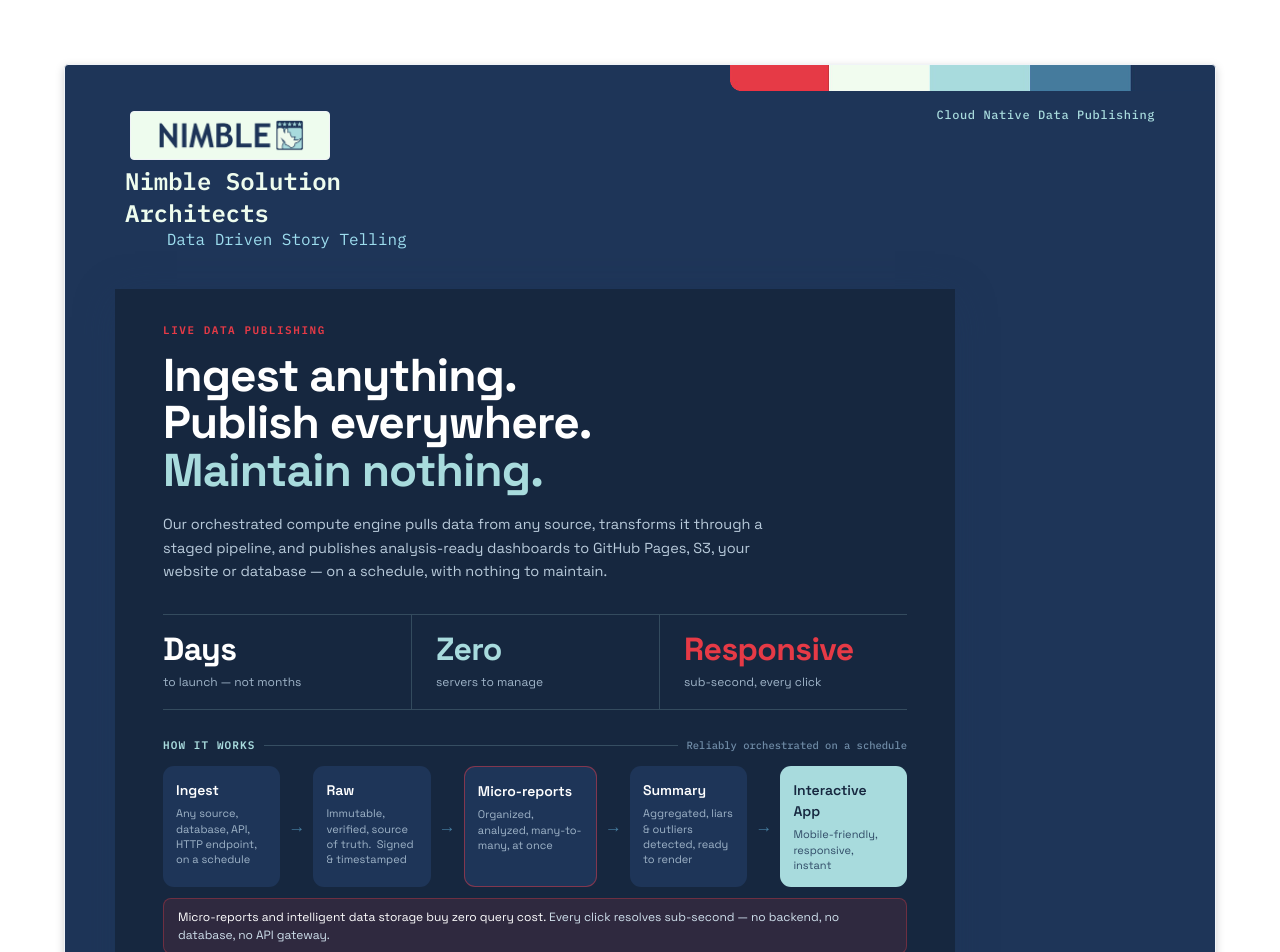
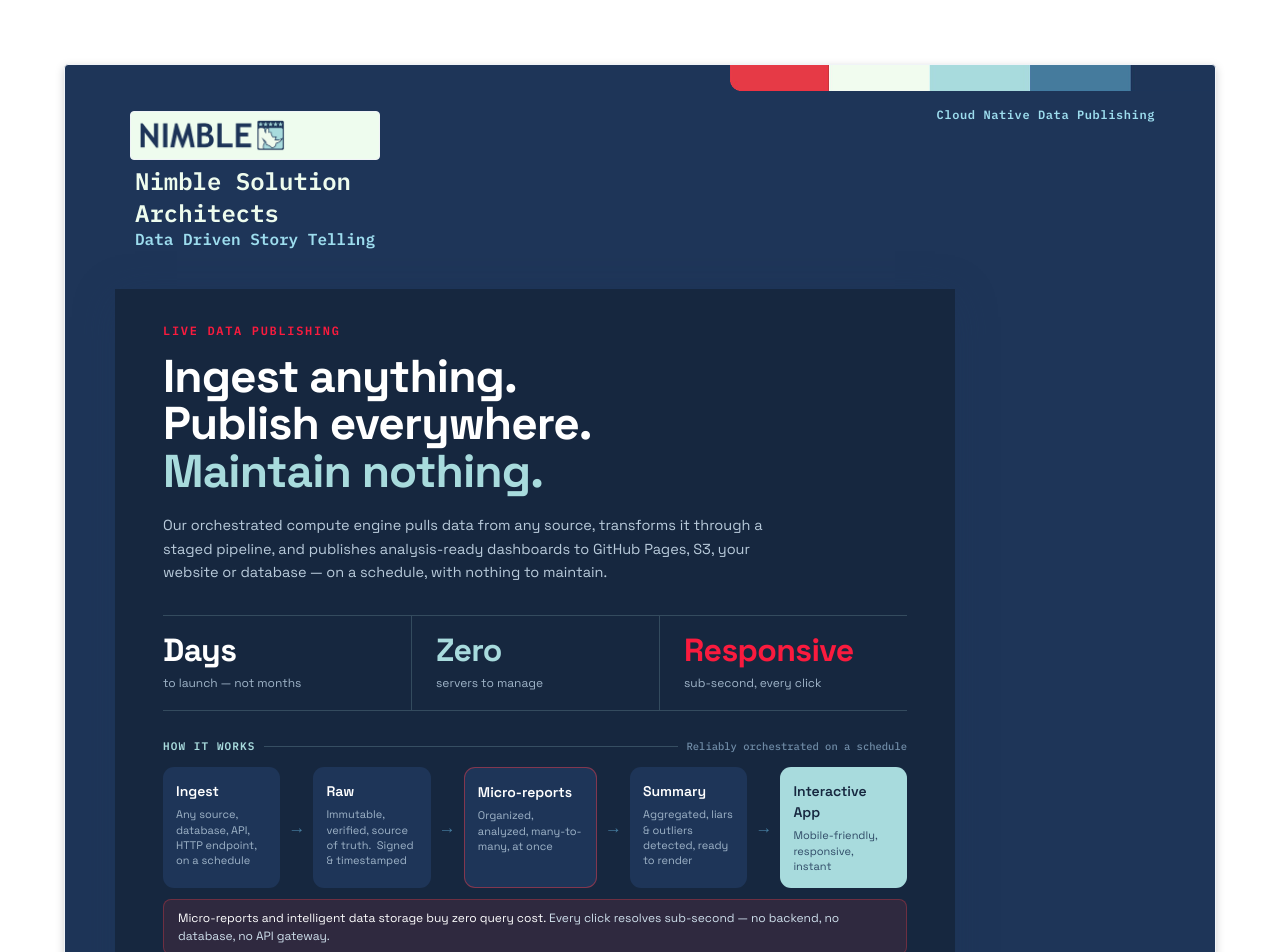
Before and after one commit to nimblesa/nimblesa.github.io, a Jekyll site: the page built from index.html, in a window 1280 px wide. Shown: the top 952 px of the page. Built offline with Jekyll 4.4.1, drawn with Linux system fonts in a browser that asks for light colours.

Commit message:
update:NIMBLESA:layout:2026:7:2

```diff
--- a/www/css/www.css
+++ b/www/css/www.css
@@ -27,7 +27,7 @@ body {
     system-ui,sans-serif;
     -webkit-font-smoothing:antialiased;
     text-align: center;
-    font-size: 100%;
+    font-size: 1em;
     font-weight: 100;
 }
 
@@ -126,7 +126,9 @@ h4 {
     height: 200px;
 }
 
-.header .top-left {}
+.header .top-left {
+    text-align: left;
+}
 
 .header .top-center {}
 
@@ -136,7 +138,7 @@ h4 {
     padding: 5px;
     border: 1px solid #f0f3f7;
     border-radius:  0.25em;
-    width: 200px;
+    width: 250px;
 }
 
 .header .top-left .pfp img {
@@ -149,12 +151,14 @@ h4 {
     font-size : 1.5em;
     text-align: left;
     color: var(--primary-off-white);
+    padding-left: 10px;
 }
 
 .header .top-left .subtitle {
-    font: 400 12px 'IBM Plex Mono', monospace;
+    font: 600 12px 'IBM Plex Mono', monospace;
     font-size : 1em;
     color: var(--primary-lt-blue);
+    padding-left: 10px;
 }
 
 .header .top-right {
@@ -165,8 +169,8 @@ h4 {
 
 .header .top-right p.quip {
     text-align:right;
-    font:500 12px 'IBM Plex Mono',monospace;
-    color:var(--accent-teal-lt);
+    font:600 12px 'IBM Plex Mono',monospace;
+    color: var(--primary-lt-blue);
     letter-spacing:.05em;
     line-height:1.5
 }
@@ -247,7 +251,7 @@ h1.post-title .offset-color {
 
 h3.post-subtitle {
     font:600 11px 'IBM Plex Mono', monospace;
-    color:#e63a46;
+    color:var(--primary-red);
     letter-spacing:.14em;
     text-transform:uppercase;
     margin-bottom:15px
@@ -656,8 +660,8 @@ table.service-table td.service-name {
 /* Hero */
 .op-hero { padding: 34px 48px 0; }
 .op-eyebrow {
-    font: 600 11px 'IBM Plex Mono', monospace;
-    color: #e63a46;
+    font: 600 12px 'IBM Plex Mono', monospace;
+    color: var(--primary-red);
     letter-spacing: .14em;
     text-transform: uppercase;
     margin-bottom: 15px;
@@ -707,7 +711,7 @@ table.service-table td.service-name {
 }
 
 .op-stat-value-teal { color: var(--accent-teal-lt); }
-.op-stat-value-red { color: #e63a46; }
+.op-stat-value-red { color: var(--primary-red); }
 .op-stat-label {
     font-size: 12px;
     color: #9fb4c8;
```
